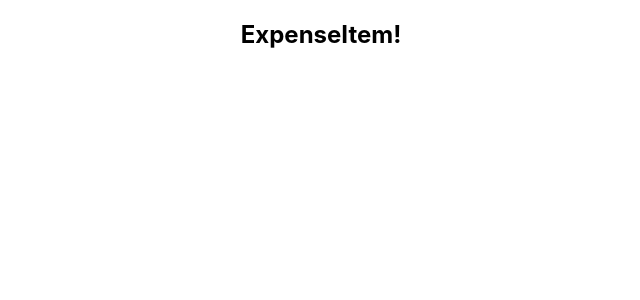
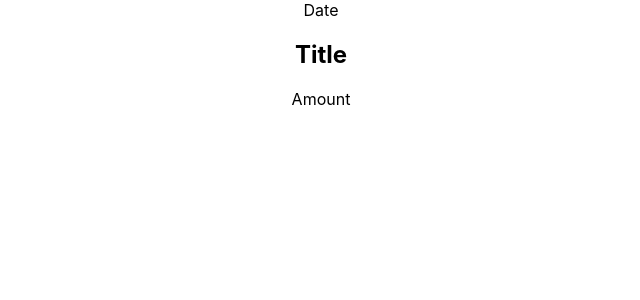
Before and after one commit to Sparrow48/expense-tracker, a React (Create React App) app: page / in a window 1280 px wide. Shown: the top 300 px of the page, without its empty margins (319-959 px from the left). Built offline with nearby package versions, Linux system fonts and the light colour scheme.

Commit message:
add some content to expenseItem component

```diff
--- a/src/components/ExpenseItem.js
+++ b/src/components/ExpenseItem.js
@@ -1,5 +1,13 @@
 function ExpenseItem() {
-  return <h2>ExpenseItem!</h2>;
+  return (
+    <div>
+      <div>Date</div>
+      <div>
+        <h2>Title</h2>
+        <div>Amount</div>
+      </div>
+    </div>
+  );
 }
 
 export default ExpenseItem;
```
